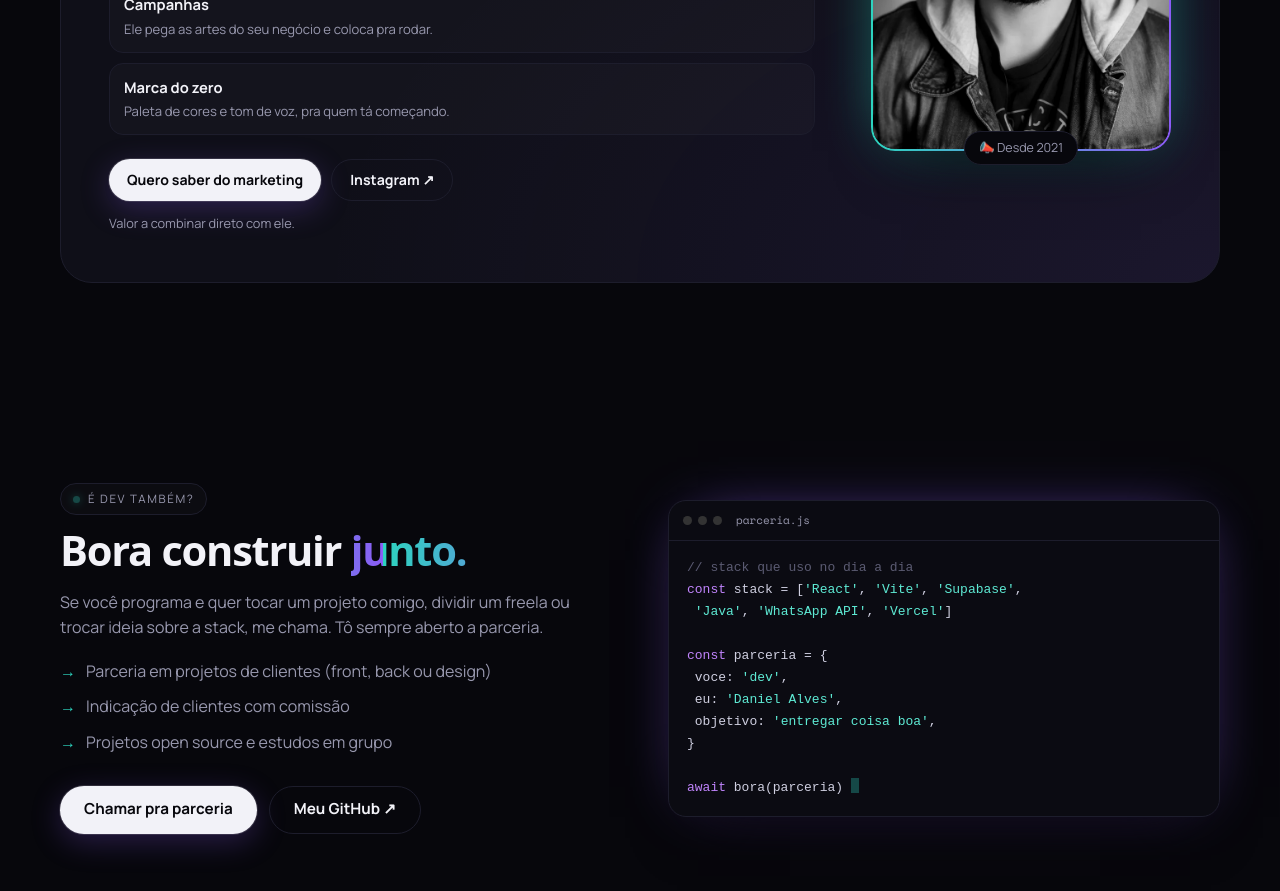
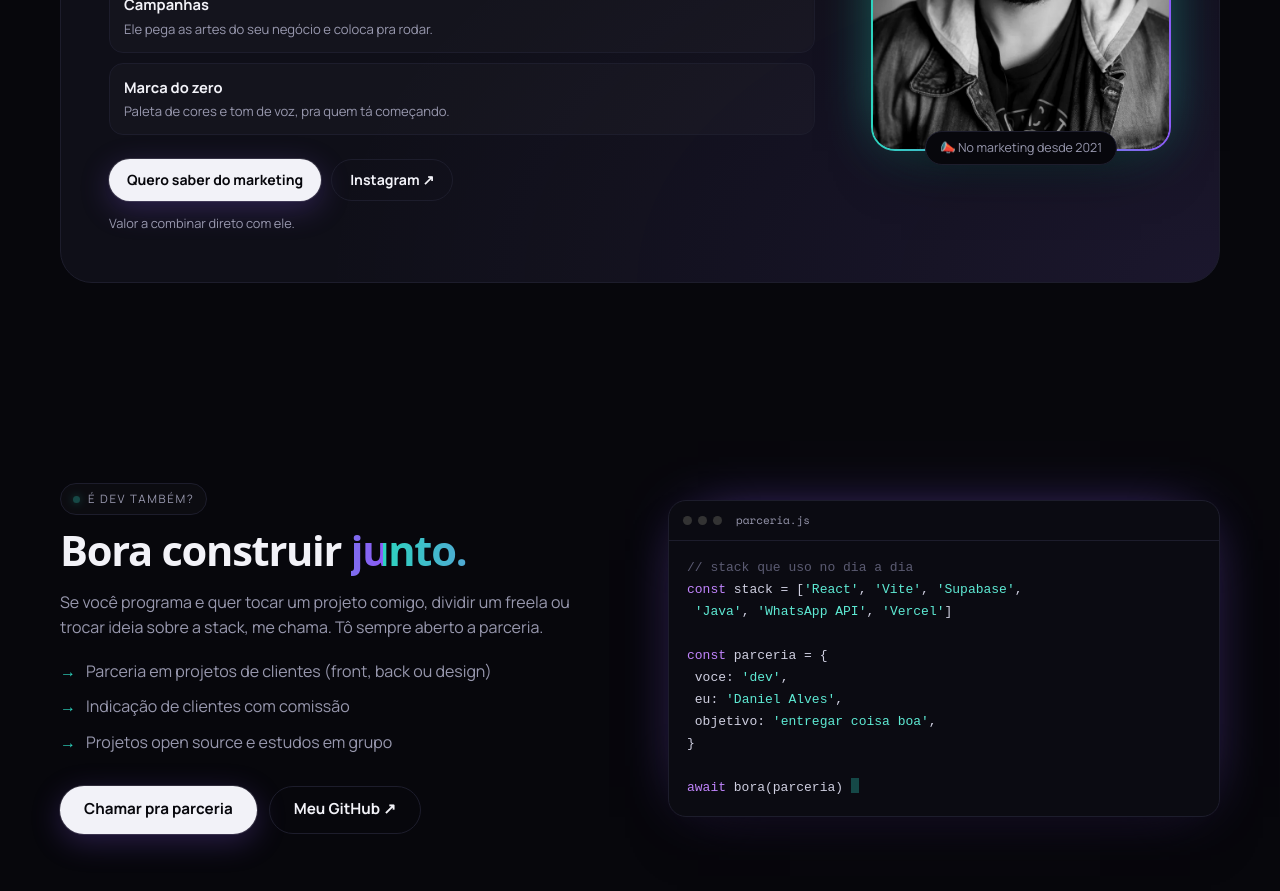
Before and after one commit to daniel-mscs/nukze, a React (Vite) app: page / in a window 1280 px wide. Shown: the part 10620-11511 px from the top of the page. Built offline with nearby package versions, Linux system fonts and the light colour scheme; a web font is replaced by a local one.

Commit message:
fix: selo do parceiro com no marketing desde 2021
Co-Authored-By: Claude Opus 5.5 <noreply@anthropic.com>
Claude-Session: https://claude.ai/code/session_011h5YXWeFkPmFDGraQyh5h6

```diff
--- a/src/components/Marketing.jsx
+++ b/src/components/Marketing.jsx
@@ -69,7 +69,9 @@ export default function Marketing() {
             alt={`Foto de ${parceiro.nome}`}
             rotulo="<guilherme />"
           />
-          <span className="mkt__selo">📣 Desde {parceiro.desde}</span>
+          <span className="mkt__selo">
+            📣 No marketing desde {parceiro.desde}
+          </span>
         </div>
       </Reveal>
     </section>
```
